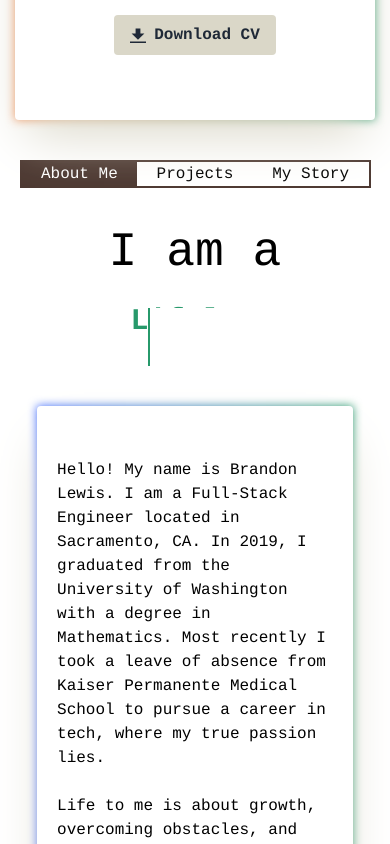
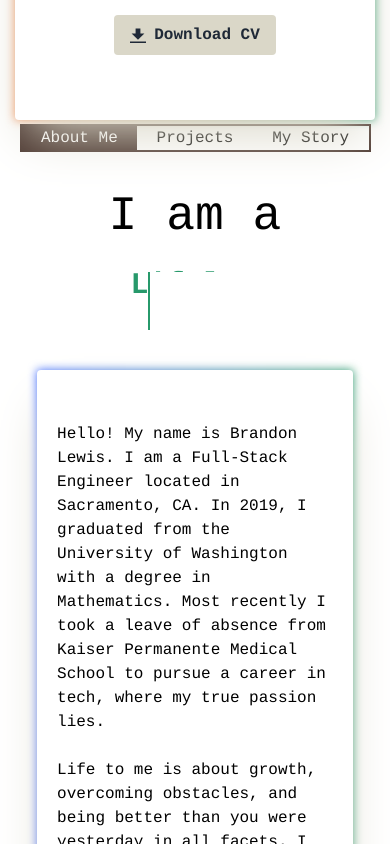
Before and after one commit to BLew10/portfolioDeploy, a React (Create React App) app in the folder client/: page / in a window 390 px wide. Shown: the part 1040-1884 px from the top of the page. Built offline with nearby package versions, Linux system fonts and the light colour scheme.

Commit message:
my story alignment changes for mobile

```diff
--- a/client/src/components/MainSection.jsx
+++ b/client/src/components/MainSection.jsx
@@ -24,23 +24,25 @@ const MainSection = () => {
     }
 
     const subsection = (tab = "About Me") => {
-        if( tab === "About Me"){
+        if (tab === "About Me") {
             setCurrentSubSection(<AboutMe />)
-        } else if( tab === "Projects"){
+        } else if (tab === "Projects") {
             setCurrentSubSection(<Projects />)
         } else {
-            setCurrentSubSection(<MyStory/>)
+            setCurrentSubSection(<MyStory />)
         }
         console.log(tab)
     }
     return (
-        <div className='rounded  w-[90%] mx-auto lg:basis-1/2 my-10'>
+        <div className={`w-[90%]  mx-auto lg:basis-1/2 my-1`}>
             <div className='flex justify-center items-center [&>*]:basis-1/3 border-2 border-[#4C3831] '>
                 <div onClick={handleClick} className={`${tabs["About Me"] ? "bg-[#4C3831] text-white" : ""} basis-1/3 hover:cursor-pointer `}>About Me</div>
                 <div onClick={handleClick} className={`${tabs["Projects"] ? "bg-[#4C3831] text-white" : ""} hover:cursor-pointer `} >Projects</div>
                 <div onClick={handleClick} className={`${tabs["My Story"] ? "bg-[#4C3831] text-white" : ""} hover:cursor-pointer `}>My Story</div>
             </div>
-            {currentSubSection}
+            <div className={`rounded ${tabs["My Story"] && "-mx-[22px]"}`}>
+                {currentSubSection}
+            </div>
         </div>
     )
 }
--- a/client/src/components/Projects.jsx
+++ b/client/src/components/Projects.jsx
@@ -29,10 +29,10 @@ const Projects = () => {
   return (
     <div className="">
 
-      <div className=' border-black lg:w-2/3 items-center justify-center rounded flex mx-auto my-5 '>
+      <div className=' border-black lg:w-[90%] items-center justify-center roundedf flex md:flex-row mx-auto my-5 w-full flex-col '>
         {projectInfo.map((project, idx) =>
-          <div className={` basis-1/2 hover:cursor-pointer ${projectsToggle[project.title] && "bg-gradient-to-r px-[5px] py-[5px] from-[#3c68ff] via-[#27996b] to-[#f78748] rounded-lg hover:scale-[97%] duration-300 "}`}>
-            <div className={` bg-[#dad7c8]  font-semibold text-black basis-1/2  items-center justify-center text-center ${projectsToggle[project.title] ? "font-bold border-2 border-black rounded " : ""}`} onClick={() => handleClick(project.title, idx)}>{project.title}</div>
+          <div className={` basis-1/3 hover:cursor-pointer  my-2 w-full ${projectsToggle[project.title] && "bg-gradient-to-r px-[5px] md:py-[5px] py-[5px]  from-[#3c68ff] via-[#27996b] to-[#f78748] rounded-lg hover:scale-[97%] duration-300 "}`}>
+            <div className={` bg-[#dad7c8]  md:my-0 h-[100%] font-semibold text-black basis-1/2 items-center justify-center text-center ${projectsToggle[project.title] ? "font-bold border-2 border-black rounded " : ""}`} onClick={() => handleClick(project.title, idx)}>{project.title}</div>
 
           </div>
         )}
```
